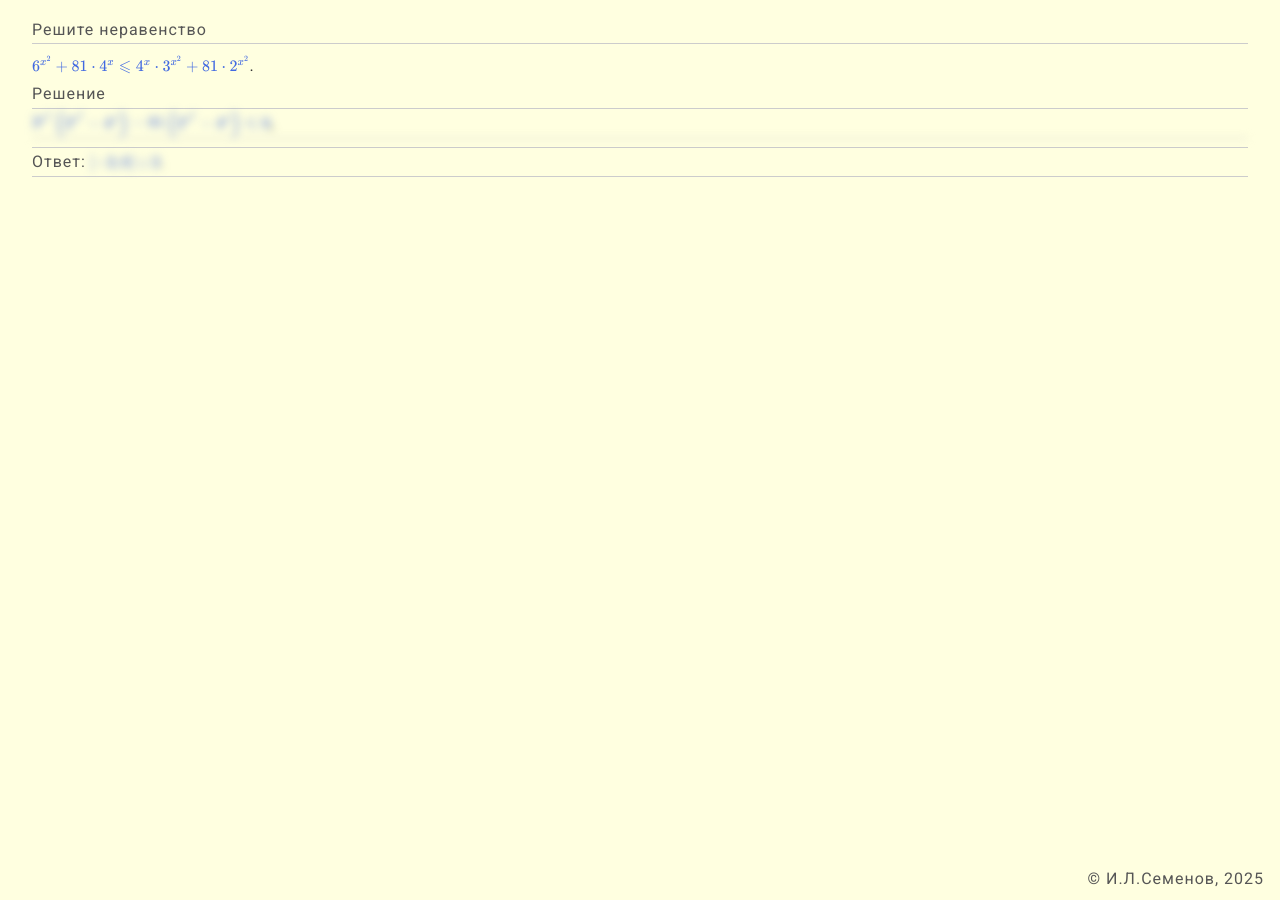
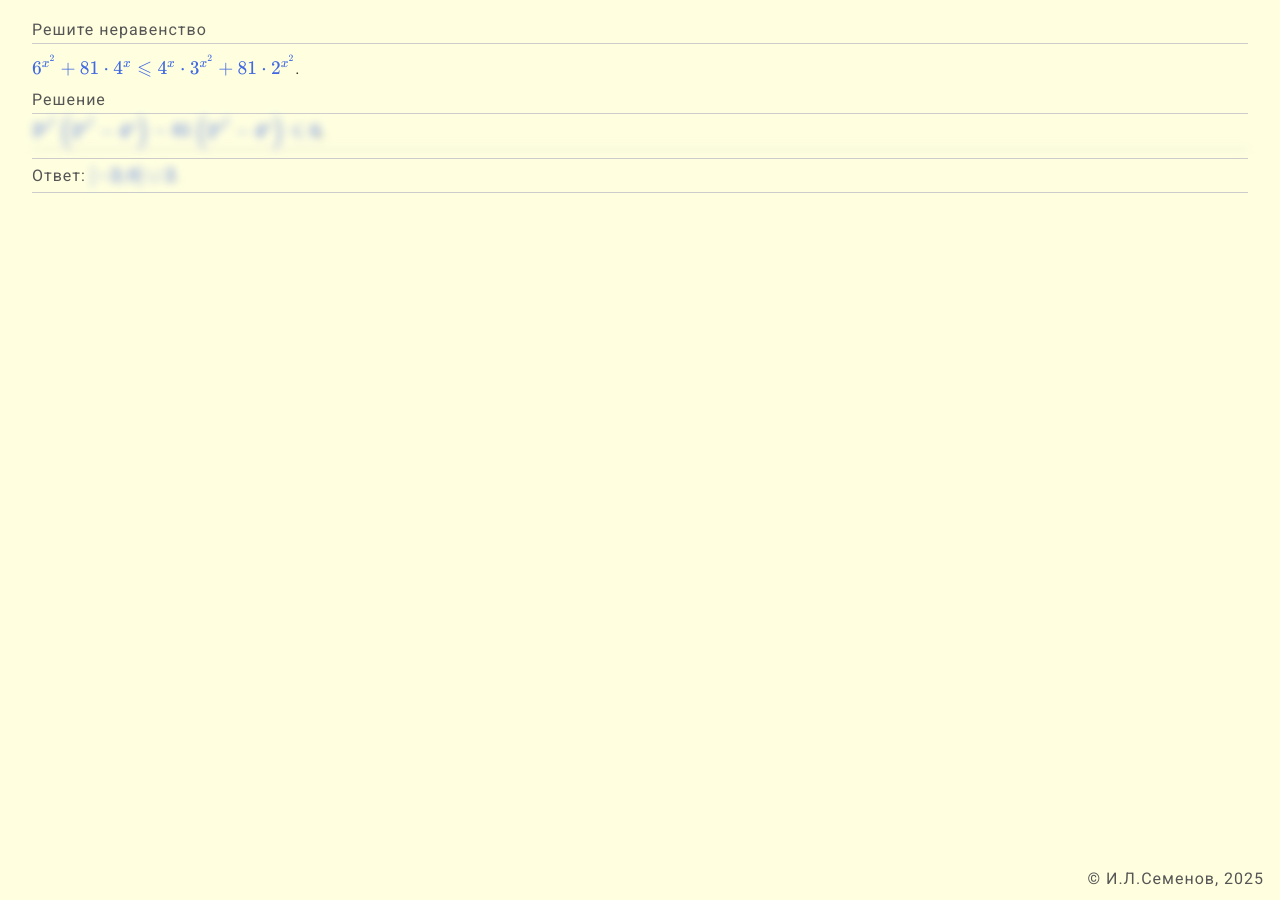
Before and after one commit to igorlsemenov/math, a Jekyll site: the page problem_test.html, which Jekyll copies as it is, in a window 1280 px wide. Built offline with Jekyll 4.4.1, drawn with Linux system fonts in a browser that asks for light colours.

Commit message:
Update problem_test.html

```diff
--- a/problem_test.html
+++ b/problem_test.html
@@ -123,7 +123,7 @@
       }
       .problem_caption_cl { margin-bottom: 0.5em; }
       a { font-style: italic; font-size: 90%; }
-      .katex { font-size: 1em !important; color: var(--math_color); line-height: 1.7; }
+      .katex { color: var(--math_color); line-height: 1.7; }
       .footer {
         letter-spacing: 1px;
         color: var(--em_color);
```
